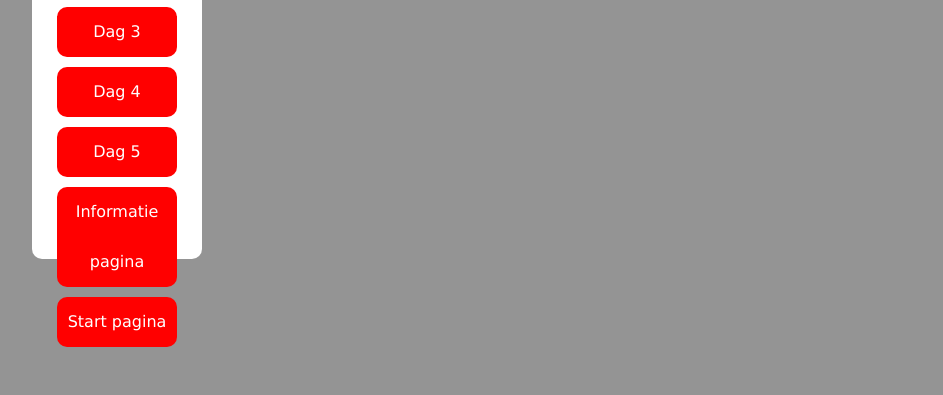
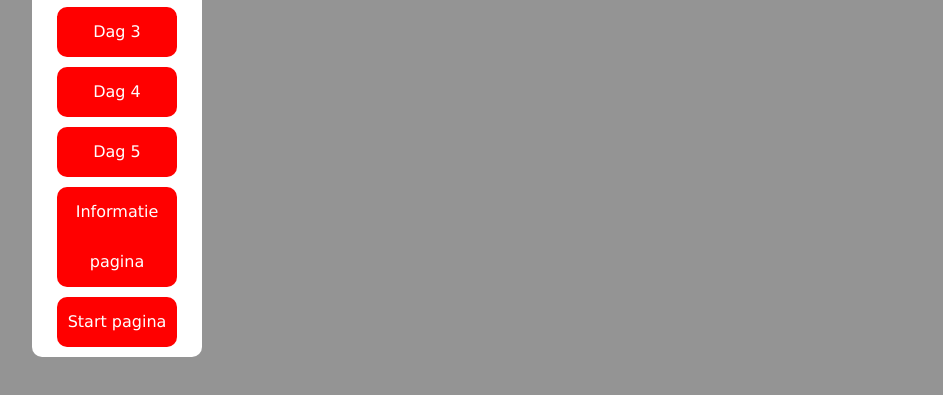
Before and after one commit to SamV-immalle/SamV-immalle.github.io, a plain HTML site: page SamV_Dagverslagen/index.html in a window 1280 px wide. Shown: the part 239-634 px from the top of the page, without its empty margins (168-1111 px from the left). Drawn offline with Linux system fonts and the light colour scheme.

Commit message:
opmaak.css bewerken

```diff
--- a/SamV_Dagverslagen/opmaak.css
+++ b/SamV_Dagverslagen/opmaak.css
@@ -28,7 +28,7 @@ nav {
     width: 170px;
     float: left;
     background-color: white;
-    height: 420px;
+    height: auto;
     border-radius: 10px;
     margin-right: 5px;
     margin-left: 10px;
```
